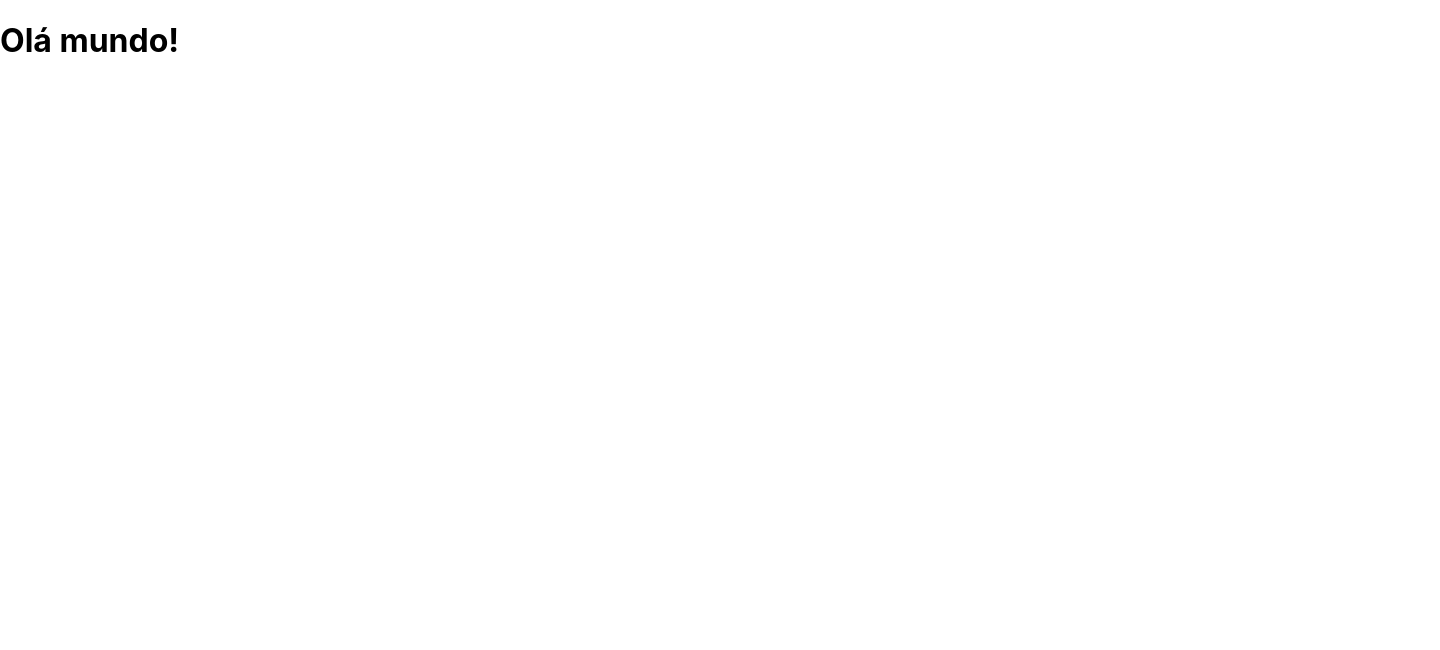
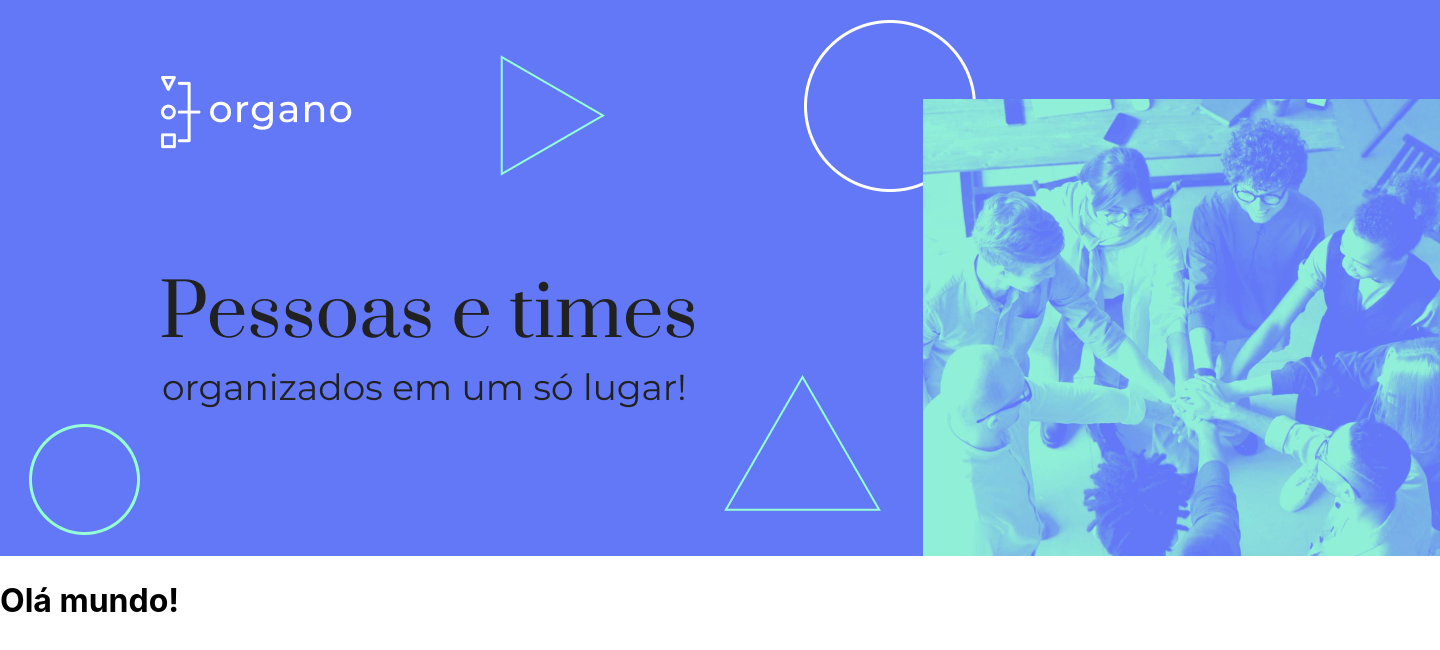
Before and after one commit to douglaswenzel/Organo-App, a React (Create React App) app in the folder Organo-App-main/: page / in a window 1280 px wide. Shown: the top 650 px of the page, 1440 px wide, since content can reach past the window. Built offline with nearby package versions, Linux system fonts and the light colour scheme.

Commit message:
Update Componentes

```diff
--- a/Organo-App-main/src/App.tsx
+++ b/Organo-App-main/src/App.tsx
@@ -3,12 +3,13 @@ import { v4 as id } from 'uuid';
 import Swal from 'sweetalert2';
 import { IUser } from "./shared/interfaces/iUser";
 import { ICrew } from "./shared/interfaces/iCrew";
-
+import Banner from "./shared/componentes/banner/banner";
 
 function App() {
 
   return (
     <div className="App">
+      <Banner></Banner>
       <h1>Olá mundo!</h1>
 
     </div>
--- /dev/null
+++ b/Organo-App-main/src/shared/componentes/banner/banner.tsx
@@ -0,0 +1,7 @@
+function Banner(){
+    return(
+        <img src="../../img/banner.png" alt="Banner" />
+    )
+}
+
+export default Banner
```
Also changed, not shown: Organo-App-main/src/components/Form/index.tsx (deleted).
